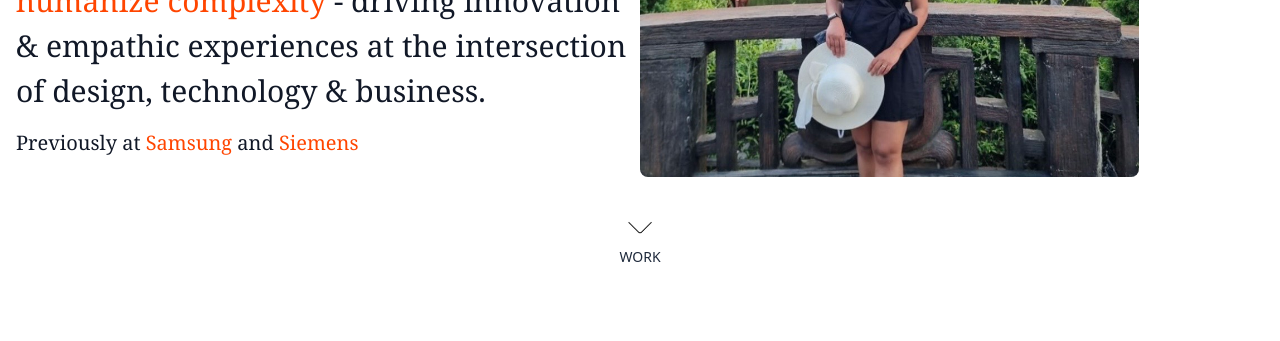
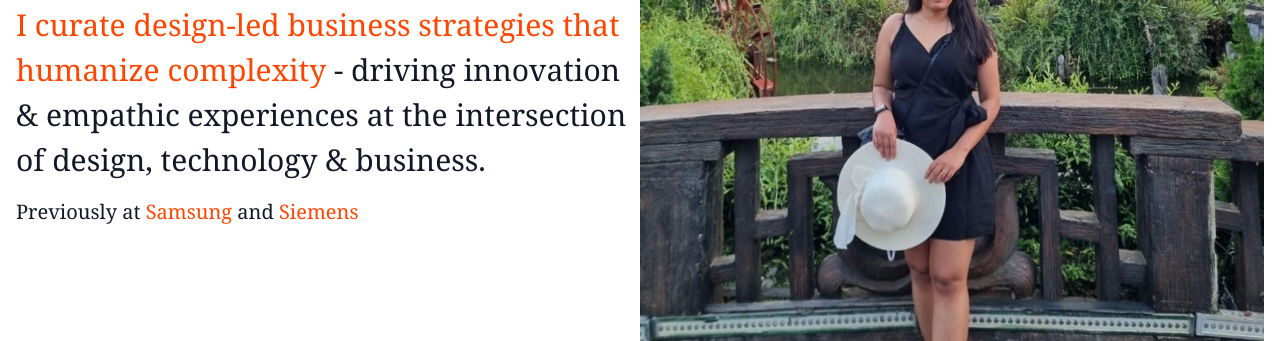
Before and after one commit to Chanch95/chanchalprajapatiportfolio.github.io, a website: page index.html in a window 1280 px wide. Shown: the part 356-697 px from the top of the page. Drawn offline with Linux system fonts and the light colour scheme; a web font is replaced by a local one.

Commit message:
Update index.html

```diff
--- a/index.html
+++ b/index.html
@@ -82,27 +82,36 @@
   </div>
 
   <div class="container mx-auto px-4 pt-28 md:pt-0 mt-4 md:mt-0 md:mb-[-5%] mb-14">
-    <div class="grid grid-cols-1 md:grid-cols-2 gap-20 items-center mr-[40%]">
-      <div class="mr-24">
+  <div class="grid grid-cols-1 md:grid-cols-2 gap-10 items-center">
 
-        <p class="text-2xl md:text-3xl md:leading-[45px] font-serif pr-24">
-          Hi, I'm Chanchal - <br>a Lead Product Designer at 3M<span class="text-[#FF4500]"><br></span>
-        </p>
+    <!-- Text Section -->
+    <div class="pr-4 md:pr-12">
+      <p class="text-2xl md:text-3xl md:leading-[45px] font-serif">
+        Hi, I'm Chanchal - <br>
+        a Lead Product Designer at 3M<span class="text-[#FF4500]"><br></span>
+      </p>
 
-        <p class="text-2xl md:text-3xl md:leading-[45px] font-serif pr-24">
-           <br><span class="text-[#FF4500]">I curate design-led business strategies that humanize complexity </span> - driving innovation & empathic experiences at the intersection of design, technology & business. <span class="text-[#FF4500]"> </span>
-           <span class="text-[#FF4500]"> </span>
-        </p>
-        <p class="text-base md:text-xl mt-4 font-serif pr-24">
-          Previously at <span class="text-[#FF4500]">Samsung</span> and <span class="text-[#FF4500]">Siemens</span>
+      <p class="text-2xl md:text-3xl md:leading-[45px] font-serif mt-4">
+        <span class="text-[#FF4500]">I curate design-led business strategies that humanize complexity </span>
+        - driving innovation & empathic experiences at the intersection of design, technology & business.
+      </p>
 
-        </p>
-      </div>
-      <div class="w-[80%] h-full md:h-[60%] mr-[-40%]">
-          <img class="w-[100%] md:w-[80%]  h-full object-cover rounded-lg ml-[90%] "  src="img/Chanch.jpg" alt="Chanchal">
-      </div>
+      <p class="text-base md:text-xl mt-4 font-serif">
+        Previously at <span class="text-[#FF4500]">Samsung</span> and <span class="text-[#FF4500]">Siemens</span>
+      </p>
+    </div>
+
+    <!-- Image Section -->
+    <div class="flex justify-end">
+      <img
+        class="w-full md:w-[80%] h-auto object-cover rounded-lg"
+        src="img/Chanch.jpg"
+        alt="Chanchal"
+      />
     </div>
   </div>
+</div>
+
 
   <div class="bg-white flex flex-col justify-center">
     <a href="#projects" class="duration-500">
```
